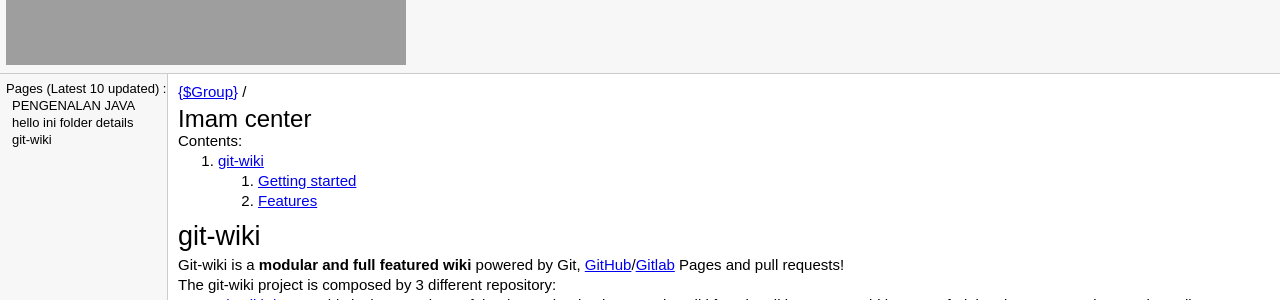
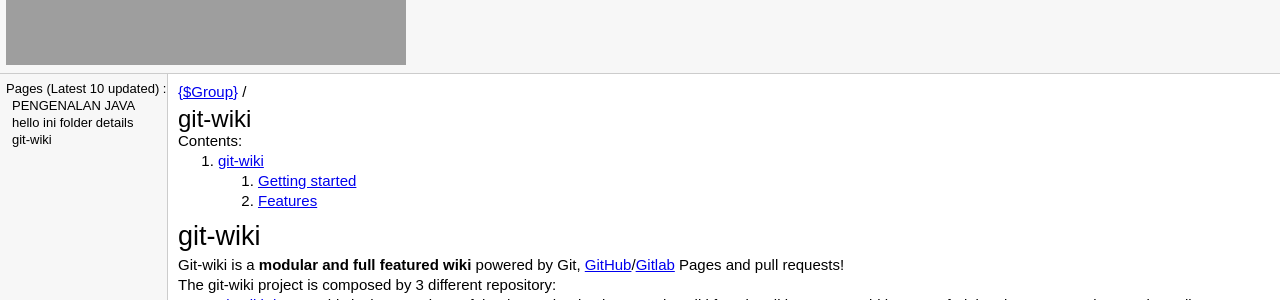
Before and after one commit to nkapw/nkapw.github.io, a Jekyll site: the page built from README.md, in a window 1280 px wide. Shown: the part 245-545 px from the top of the page. Built offline with Jekyll 4.4.1, drawn with Linux system fonts in a browser that asks for light colours; our own code applies the rules of GitHub Pages for plain Markdown files.

Commit message:
Update git-wiki-pm.html

```diff
--- a/_layouts/git-wiki-pm.html
+++ b/_layouts/git-wiki-pm.html
@@ -96,10 +96,11 @@
           <!--PageTitleFmt-->
           <div id='wikititle'>
             <div class='pagegroup'><a href='{$ScriptUrl}/{$Group}'>{$Group}</a> /</div>
-            <h1 class='pagetitle'>{{ site.title | escape }}</h1>
+            <h1 class='pagetitle'>{{ page.title | escape }}</h1>
           </div>
           <!--/PageTitleFmt-->
-          {% include git-wiki/components/toc/toc-lib.html title="Contents:" minHeaders=1 html=content sanitize=true class="inline_toc" id="git-wiki-toc" h_min=1 h_max=3 ordered=1 %}
+<!--           {% include git-wiki/components/toc/toc-lib.html title="Contents:" minHeaders=1 html=content sanitize=true class="inline_toc" id="git-wiki-toc" h_min=1 h_max=3 ordered=1 %} -->
+          {% include git-wiki/components/toc/toc.html %}
           {{ content }}
           <!--PageText-->
         </main>
```
